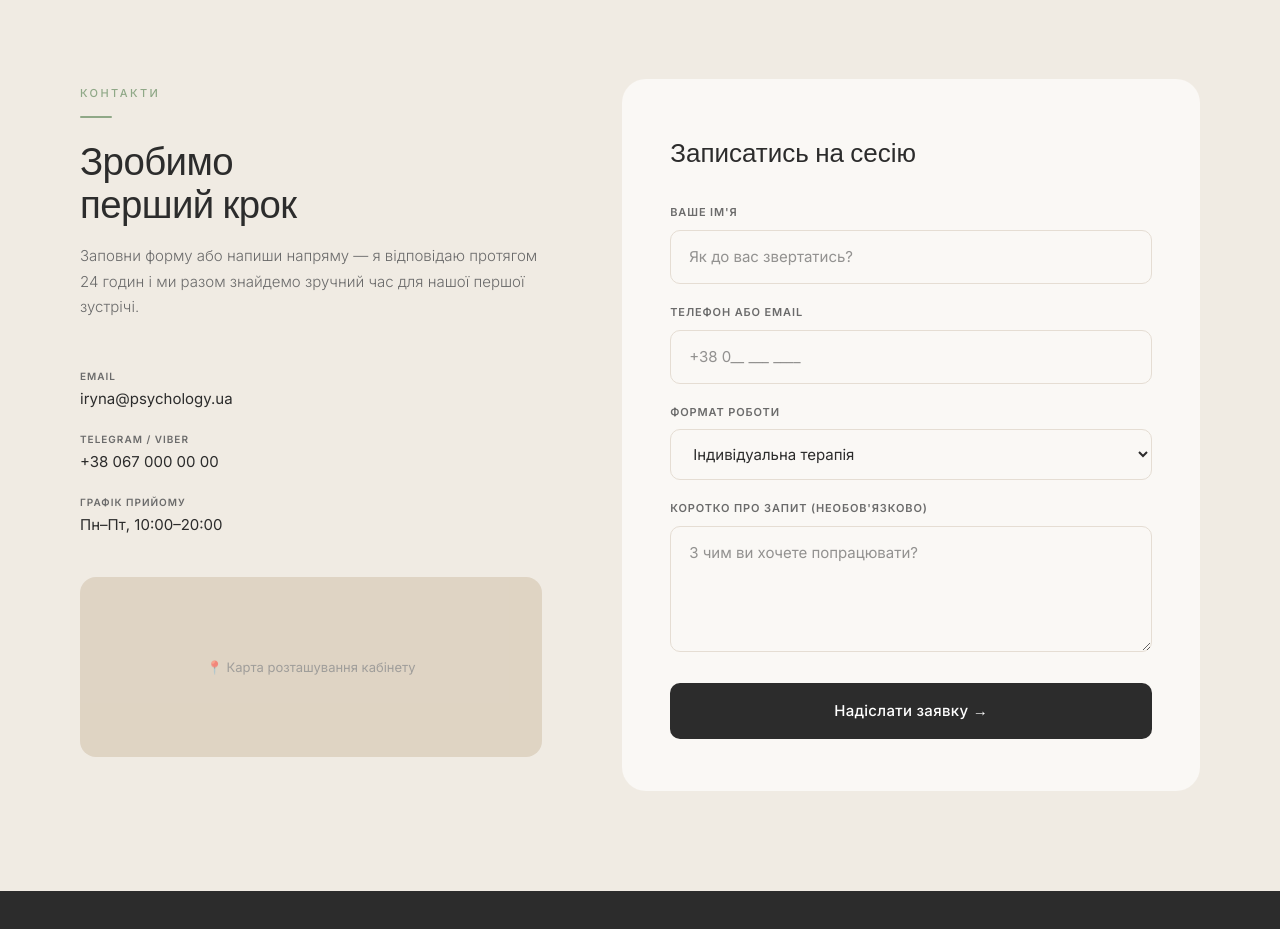
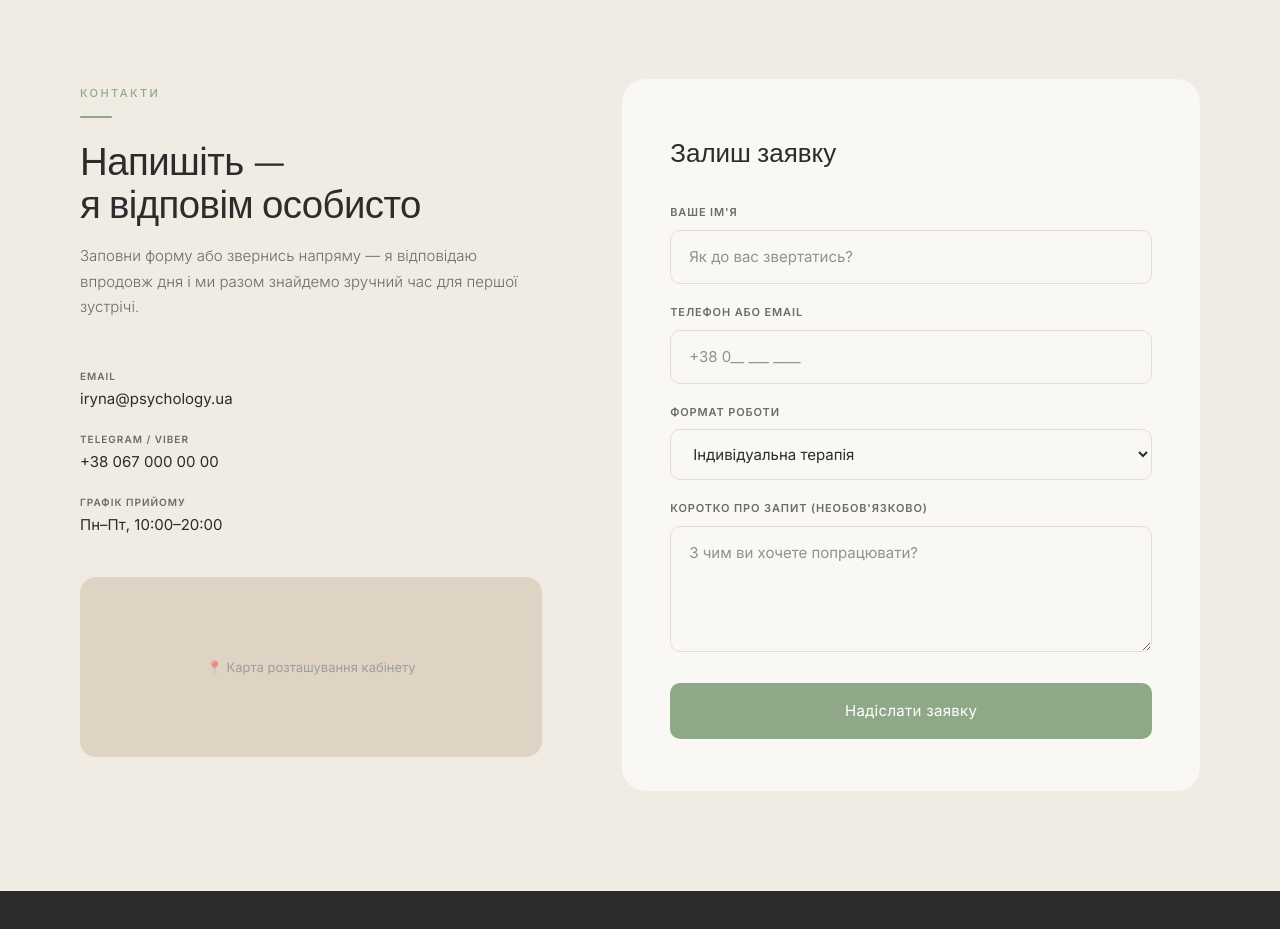
Before and after one commit to danylonahorniuk/psychologist-landing, a Next.js app: page / in a window 1280 px wide. Shown: the part 7680-8609 px from the top of the page. Built offline with nearby package versions, Linux system fonts and the light colour scheme.

Commit message:
feat: update contact section text and button style

```diff
--- a/components/Contact.tsx
+++ b/components/Contact.tsx
@@ -26,6 +26,14 @@ export default function Contact() {
           border-color: var(--sage) !important;
           color: var(--sage) !important;
           transform: translateY(-2px);
+        }
+        .contact-submit {
+          transition: background 0.25s ease, box-shadow 0.25s ease, transform 0.2s ease;
+        }
+        .contact-submit:hover {
+          background: #7a9870 !important;
+          box-shadow: 0 8px 24px rgba(143,168,135,0.3);
+          transform: translateY(-1px);
         }
       `}</style>
 
@@ -141,11 +149,11 @@ export default function Contact() {
               color: "var(--text)",
               marginBottom: "20px",
             }}>
-              Зробимо<br />перший крок
+              Напишіть —<br />я відповім особисто
             </h2>
             <p style={{ fontSize: "15px", color: "var(--muted)", lineHeight: 1.72, fontWeight: 300, marginBottom: "48px" }}>
-              Заповни форму або напиши напряму — я відповідаю протягом 24 годин
-              і ми разом знайдемо зручний час для нашої першої зустрічі.
+              Заповни форму або звернись напряму — я відповідаю впродовж дня
+              і ми разом знайдемо зручний час для першої зустрічі.
             </p>
 
             <div style={{ display: "flex", flexDirection: "column", gap: "20px" }}>
@@ -185,7 +193,7 @@ export default function Contact() {
               marginBottom: "32px",
               color: "var(--text)",
             }}>
-              Записатись на сесію
+              Залиш заявку
             </h3>
 
             <div style={{ display: "flex", flexDirection: "column", gap: "20px" }}>
@@ -227,21 +235,21 @@ export default function Contact() {
                 />
               </div>
 
-              <button style={{
+              <button className="contact-submit" style={{
                 width: "100%",
                 padding: "16px",
-                background: "var(--text)",
+                background: "var(--sage)",
                 color: "#fff",
                 border: "none",
                 borderRadius: "10px",
                 fontSize: "15px",
-                fontWeight: 500,
+                fontWeight: 400,
                 letterSpacing: "0.02em",
                 cursor: "pointer",
                 fontFamily: "inherit",
                 marginTop: "4px",
               }}>
-                Надіслати заявку →
+                Надіслати заявку
               </button>
             </div>
           </div>
```
